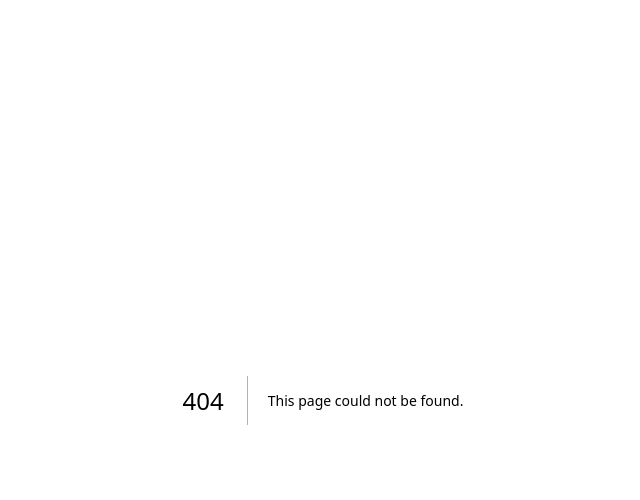
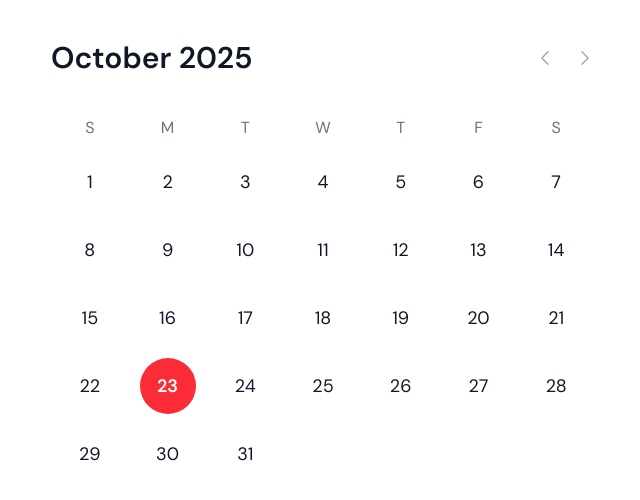
Before and after one commit to Dragoon788/rizal-center-chicago-webpage, a Next.js app: page /events in a window 1280 px wide. Before the commit this address had no page. Shown: the top 500 px of the page, without its empty margins (317-957 px from the left). Built offline with nearby package versions, Linux system fonts and the light colour scheme.

Commit message:
functional calendar

```diff
--- a/package.json
+++ b/package.json
@@ -8,6 +8,10 @@
     "start": "next start"
   },
   "dependencies": {
+    "@headlessui/react": "^2.2.9",
+    "@heroicons/react": "^2.2.0",
+    "clsx": "^2.1.1",
+    "date-fns": "^4.1.0",
     "next": "15.5.6",
     "react": "19.1.0",
     "react-dom": "19.1.0",
--- /dev/null
+++ b/src/app/components/EventsPage/calendar.tsx
@@ -0,0 +1,132 @@
+'use client';
+import clsx from "clsx";
+
+import { ChevronLeftIcon, ChevronRightIcon } from '@heroicons/react/24/solid'
+import {
+  add,
+  eachDayOfInterval,
+  endOfMonth,
+  format,
+  getDay,
+  isEqual,
+  isSameDay,
+  isSameMonth,
+  isToday,
+  parse,
+  parseISO,
+  startOfToday,
+} from 'date-fns'
+import { Fragment, useState } from 'react'
+
+export default function Calendar() {
+  let today = startOfToday()
+  let [selectedDay, setSelectedDay] = useState(today)
+  let [currentMonth, setCurrentMonth] = useState(format(today, 'MMM-yyyy'))
+  let firstDayCurrentMonth = parse(currentMonth, 'MMM-yyyy', new Date())
+
+// Calculate all the days of the month
+  let days = eachDayOfInterval({
+    start: firstDayCurrentMonth,
+    end: endOfMonth(firstDayCurrentMonth),
+  })
+
+  function previousMonth() {
+    let firstDayNextMonth = add(firstDayCurrentMonth, { months: -1 })
+    setCurrentMonth(format(firstDayNextMonth, 'MMM-yyyy'))
+  }
+
+  function nextMonth() {
+    let firstDayNextMonth = add(firstDayCurrentMonth, { months: 1 })
+    setCurrentMonth(format(firstDayNextMonth, 'MMM-yyyy'))
+  }
+
+//   let selectedDayMeetings = meetings.filter((meeting) =>
+//     isSameDay(parseISO(meeting.startDatetime), selectedDay)
+//   )
+
+  return (
+      <div className="max-w-md px-4 mx-auto sm:px-7 md:max-w-2xl md:px-6 bg-white">
+          <div className="p-5 md:p-10">
+            {/* The header portion of the calendar */}
+            <div className="flex items-center">
+              <h2 className="flex-auto font-semibold text-gray-900 text-xl md:text-3xl">
+                {format(firstDayCurrentMonth, 'MMMM yyyy')}
+              </h2>
+              <button
+                type="button"
+                onClick={previousMonth}
+                className="-my-1.5 flex flex-none items-center justify-center p-1.5 text-gray-400 hover:text-gray-500"
+              >
+                <span className="sr-only">Previous month</span>
+                <ChevronLeftIcon className="w-5 h-5" aria-hidden="true" />
+              </button>
+              <button
+                onClick={nextMonth}
+                type="button"
+                className="-my-1.5 -mr-1.5 ml-2 flex flex-none items-center justify-center p-1.5 text-gray-400 hover:text-gray-500"
+              >
+                <span className="sr-only">Next month</span>
+                <ChevronRightIcon className="w-5 h-5" aria-hidden="true" />
+              </button>
+            </div>
+            <div className="grid grid-cols-7 mt-10 text-md leading-6 text-center text-gray-500">
+              <div>S</div>
+              <div>M</div>
+              <div>T</div>
+              <div>W</div>
+              <div>T</div>
+              <div>F</div>
+              <div>S</div>
+            </div>
+            {/* END */}
+
+            {/* Loop through all the days of the month and assign this */}
+            <div className="grid grid-cols-7 mt-2 text-sm md:text-lg">
+              {days.map((day, dayIdx) => (
+                <div
+                  key={day.toString()}
+                  className={clsx(
+                    'py-1.5',
+                    {
+                    [`col-start-${getDay(day)+1}`]: dayIdx === 0
+                    }
+                )}
+                >
+                  <button
+                    type="button"
+                    onClick={() => setSelectedDay(day)}
+                    className={clsx(
+                    "mx-auto flex h-8 w-8 md:h-14 md:w-14 items-center justify-center rounded-full",
+                    {
+                        "text-white": isEqual(day, selectedDay),
+                        "text-red-500": isToday(day) && !isEqual(day, selectedDay),
+                        "text-gray-900": isSameMonth(day, firstDayCurrentMonth) && !isToday(day),
+                        "text-gray-400": !isSameMonth(day, firstDayCurrentMonth),
+                        "bg-red-500": isEqual(day, selectedDay) && isToday(day),
+                        "bg-gray-900": isEqual(day, selectedDay) && !isToday(day),
+                        "hover:bg-gray-200": !isEqual(day, selectedDay),
+                        "font-semibold": isEqual(day, selectedDay) || isToday(day),
+                    }
+                    )}
+                  >
+                    <time dateTime={format(day, 'yyyy-MM-dd')}>
+                      {format(day, 'd')}
+                    </time>
+                  </button>
+
+                  {/* <div className="w-1 h-1 mx-auto mt-1">
+                    {meetings.some((meeting) =>
+                      isSameDay(parseISO(meeting.startDatetime), day)
+                    ) && (
+                      <div className="w-1 h-1 rounded-full bg-sky-500"></div>
+                    )}
+                  </div> */}
+                </div>
+              ))}
+            </div>
+            {/* END  */}
+
+          </div>
+      </div>
+  )
+}
--- a/src/app/components/header.tsx
+++ b/src/app/components/HomePage/header.tsx
@@ -8,7 +8,7 @@ interface HeaderProps {
 
 export default function Header ( { NavMenuList } : HeaderProps){
     return (
-        <div className="flex w-full h-20 items-center justify-between bg-[#F70B54] text-xs sm:text-sm lg:text-base">
+        <div className="flex w-full h-20 items-center justify-between bg-[#F70B54] text-sm lg:text-base">
             <NavMenu NavMenuList = {NavMenuList}/>
             <div className="flex w-full h-7/4 z-2">
                 <Image
--- a/src/app/components/navMenu.tsx
+++ b/src/app/components/HomePage/navMenu.tsx
@@ -8,7 +8,7 @@ interface NavMenuProps {
 export default function NavMenu ( { NavMenuList } : NavMenuProps) {
     return(
         <div className="w-full absolute z-10">
-            <nav className="hidden sm:flex justify-center gap-2 items-center">
+            <nav className="hidden md:flex justify-center gap-2 items-center">
                 {NavMenuList.map((item) =>
                     <Link
                     key = {item}
--- /dev/null
+++ b/src/app/events/page.tsx
@@ -0,0 +1,12 @@
+import Calendar from '@/app/components/EventsPage/calendar'
+
+// interface EventPageProps {
+
+// }
+
+export default function Events(){
+
+  return(
+    <Calendar />
+  );
+}
--- a/src/app/page.tsx
+++ b/src/app/page.tsx
@@ -1,7 +1,7 @@
 import Image from "next/image";
-import Header from "@/app/components/header"
-import BannerCarousel from "@/app/components/bannerCarousel";
-import EventsViewer from '@/app/components/eventsViewer';
+import Header from "@/app/components/HomePage/header"
+import BannerCarousel from "@/app/components/HomePage/bannerCarousel";
+import EventsViewer from '@/app/components/HomePage/eventsViewer';
 
 export default function Home() {
   return (
```
Also changed, not shown: src/app/components/HomePage/bannerCarousel.tsx (renamed from src/app/components/bannerCarousel.tsx), src/app/components/HomePage/donateButton.tsx (renamed from src/app/components/donateButton.tsx), src/app/components/HomePage/eventCard.tsx (added), src/app/components/HomePage/eventsViewer.tsx (renamed from src/app/components/eventsViewer.tsx), 1 other file (tests, documents, lock files or other folders).
